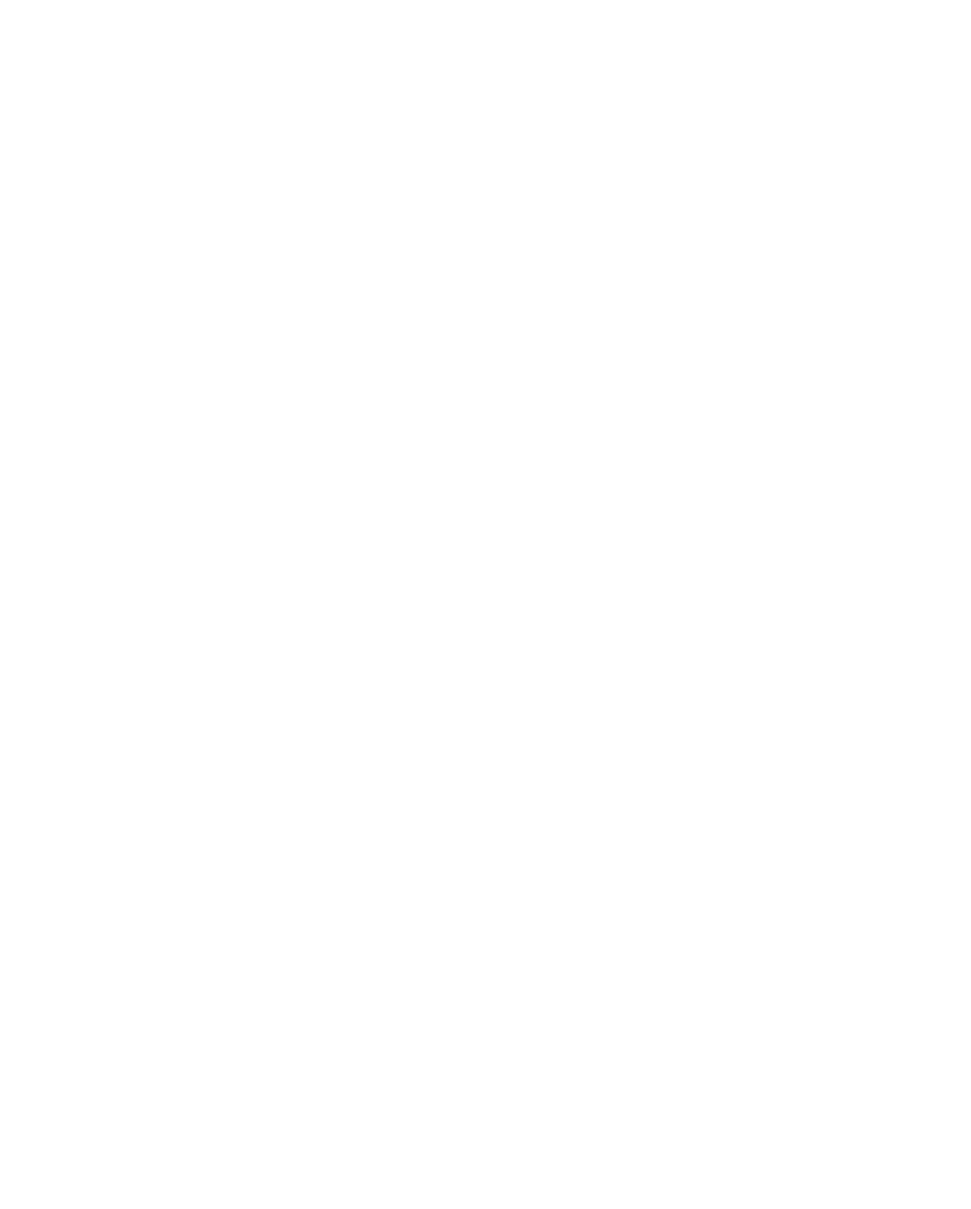
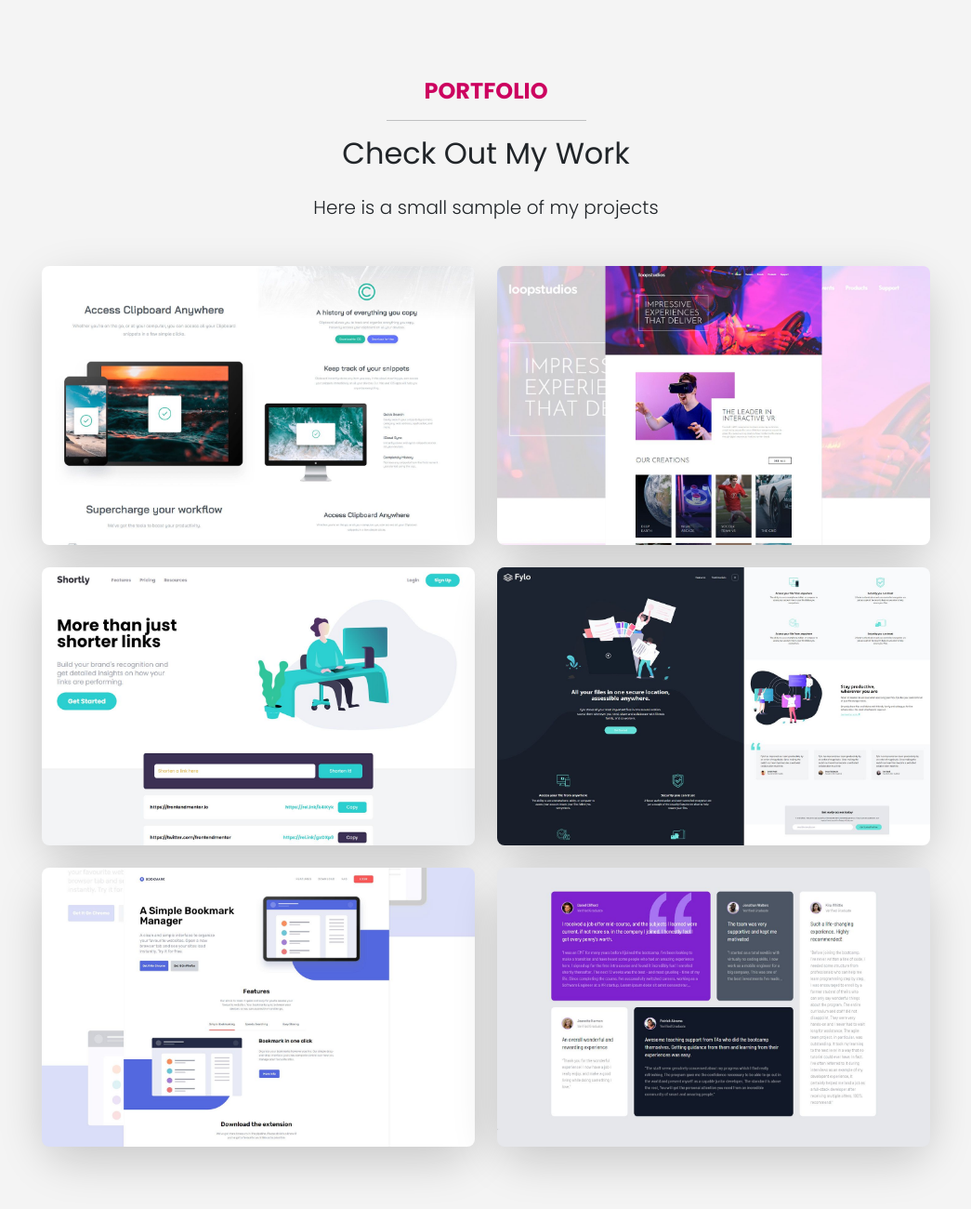
Before and after one commit to moviefan322/bs-portfolio, a website: page index.html in a window 1280 px wide. Shown: the part 2174-3474 px from the top of the page at 93% size, without its empty margins (117-1162 px from the left). Before the commit the page ends 2162 px from the top, so only its background shows below. Drawn offline with nearby package versions, Linux system fonts and the light colour scheme; files that its build step writes are made by us from their sources.

Commit message:
adds projects & lightbox section

```diff
--- a/index.html
+++ b/index.html
@@ -229,6 +229,85 @@
       </div>
     </section>
 
+    <!-- Portfolio -->
+    <section class="portfolio py-5 bg-light">
+      <div class="container">
+        <div class="text-center m-5">
+          <h4 class="text-uppercase fw-bold text-primary">Portfolio</h4>
+          <hr class="w-25 mx-auto" />
+          <h2 class="mb-4">Check Out My Work</h2>
+          <p class="lead">Here is a small sample of my projects</p>
+        </div>
+        <div class="row">
+          <div class="col-md-6 mb-4">
+            <div class="project shadow-lg rounded-5">
+              <a
+                href="images/project1.jpg"
+                data-lightbox="images"
+                data-title="Clipboard Landing Page"
+                ><img src="images/project1.jpg" class="img-fluid rounded-3"
+              /></a>
+            </div>
+          </div>
+
+          <div class="col-md-6 mb-4">
+            <div class="project shadow-lg rounded-5">
+              <a
+                href="images/project2.jpg"
+                data-lightbox="images"
+                data-title="Loop Studios Website"
+                ><img src="images/project2.jpg" class="img-fluid rounded-3"
+              /></a>
+            </div>
+          </div>
+
+          <div class="col-md-6 mb-4">
+            <div class="project shadow-lg rounded-5">
+              <a
+                href="images/project3.jpg"
+                data-lightbox="images"
+                data-title="Shortly Website"
+                ><img src="images/project3.jpg" class="img-fluid rounded-3"
+              /></a>
+            </div>
+          </div>
+
+          <div class="col-md-6 mb-4">
+            <div class="project shadow-lg rounded-5">
+              <a
+                href="images/project4.jpg"
+                data-lightbox="images"
+                data-title="Flyo Website"
+                ><img src="images/project4.jpg" class="img-fluid rounded-3"
+              /></a>
+            </div>
+          </div>
+
+          <div class="col-md-6 mb-4">
+            <div class="project shadow-lg rounded-5">
+              <a
+                href="images/project5.jpg"
+                data-lightbox="images"
+                data-title="Bookmark Website"
+                ><img src="images/project5.jpg" class="img-fluid rounded-3"
+              /></a>
+            </div>
+          </div>
+
+          <div class="col-md-6 mb-4">
+            <div class="project shadow-lg rounded-5">
+              <a
+                href="images/project6.jpg"
+                data-lightbox="images"
+                data-title="Grid Layout"
+                ><img src="images/project6.jpg" class="img-fluid rounded-3"
+              /></a>
+            </div>
+          </div>
+        </div>
+      </div>
+    </section>
+
     <script src="js/bootstrap.bundle.min.js"></script>
     <script src="js/lightbox-plus-jquery.min.js"></script>
     <script src="js/script.js"></script>
--- a/scss/styles.scss
+++ b/scss/styles.scss
@@ -30,6 +30,12 @@
   width: 200px;
 }
 
+.project:hover {
+  transform: scale(1.05);
+  transition: all 0.5s ease-in-out;
+  opacity: 0.8;
+}
+
 @media (max-width: 767px) {
   .header .social i {
     font-size: 30px;
```
